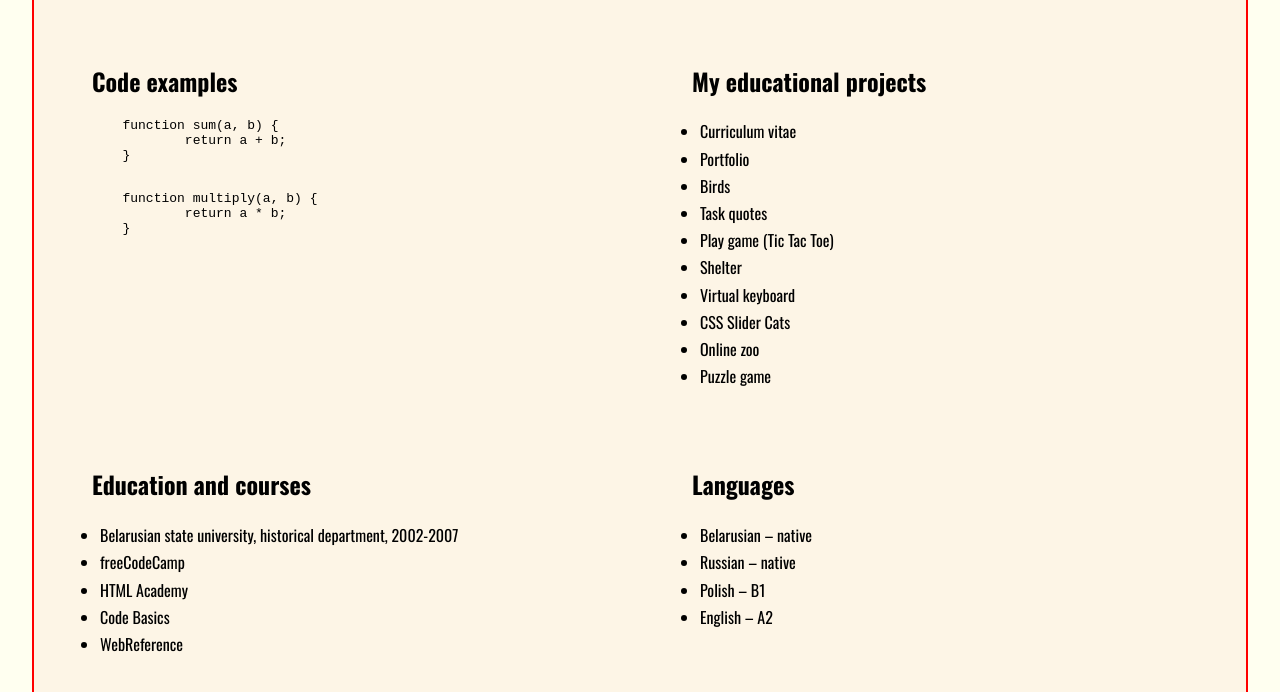
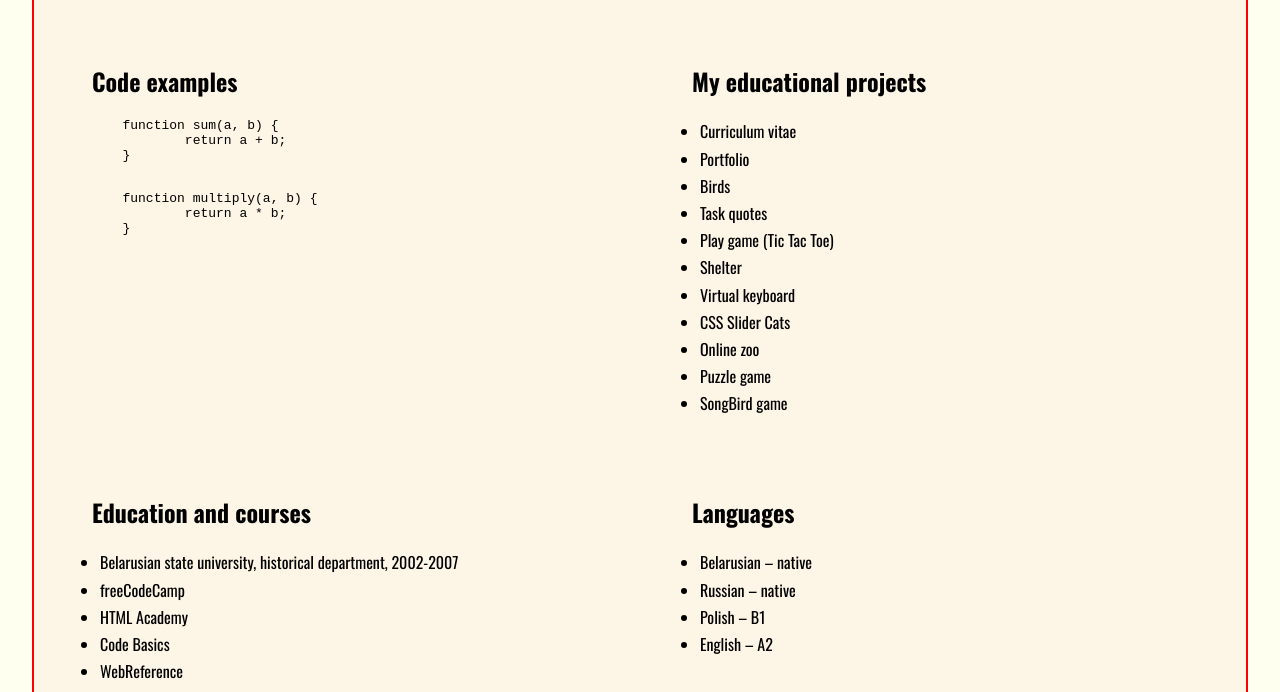
Before and after one commit to inni-ast/rsschool-cv, a plain HTML site: page index.html in a window 1280 px wide. Shown: the part 577-1269 px from the top of the page. Drawn offline with nearby package versions, Linux system fonts and the light colour scheme.

Commit message:
feat: add songbirds link

```diff
--- a/index.html
+++ b/index.html
@@ -102,6 +102,9 @@
             <li><a href="https://rolling-scopes-school.github.io/inni-ast-JSFE2022Q3/gem-puzzle"
                 class="list-link">Puzzle game
               </a></li>
+            <li><a href="https://rolling-scopes-school.github.io/inni-ast-JSFE2022Q3/songbird"
+                class="list-link">SongBird game
+              </a></li>
           </ul>
         </section>
         <section class="section" id="courses">
```
